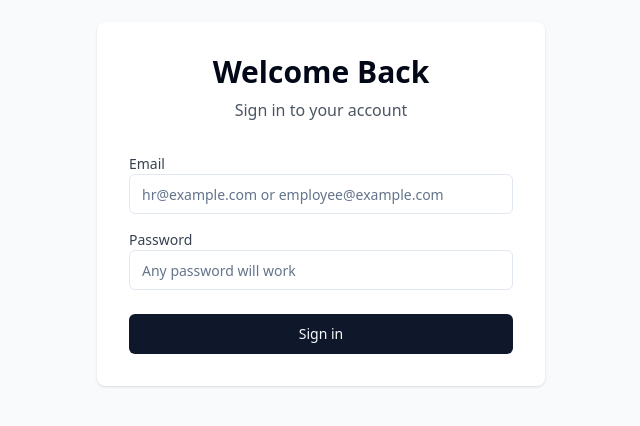
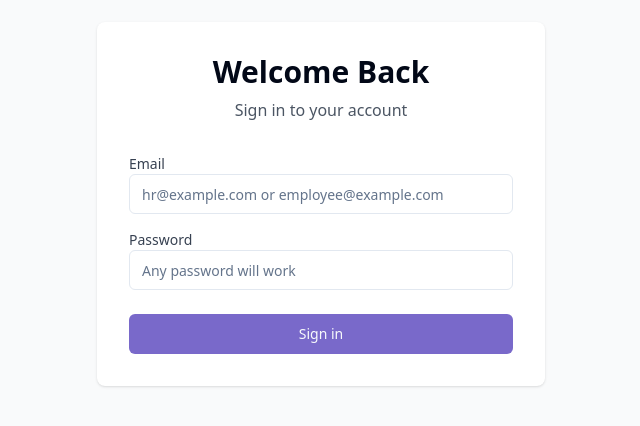
Before and after one commit to BharathSiddoji/frontend-hr-application, a React (Vite) app: page /login in a window 1280 px wide. Shown: the part 196-622 px from the top of the page, without its empty margins (319-959 px from the left). Built offline with nearby package versions, Linux system fonts and the light colour scheme.

Commit message:
Add application colors
Adds colors to the application.

```diff
--- a/src/components/ui/button.tsx
+++ b/src/components/ui/button.tsx
@@ -1,3 +1,4 @@
+
 import * as React from "react"
 import { Slot } from "@radix-ui/react-slot"
 import { cva, type VariantProps } from "class-variance-authority"
--- a/src/index.css
+++ b/src/index.css
@@ -1,3 +1,4 @@
+
 @tailwind base;
 @tailwind components;
 @tailwind utilities;
@@ -13,7 +14,7 @@
     --popover: 0 0% 100%;
     --popover-foreground: 222.2 84% 4.9%;
 
-    --primary: 222.2 47.4% 11.2%;
+    --primary: 250 47.4% 60.2%;
     --primary-foreground: 210 40% 98%;
 
     --secondary: 210 40% 96.1%;
@@ -22,33 +23,26 @@
     --muted: 210 40% 96.1%;
     --muted-foreground: 215.4 16.3% 46.9%;
 
-    --accent: 210 40% 96.1%;
-    --accent-foreground: 222.2 47.4% 11.2%;
+    --accent: 262.1 83.3% 57.8%;
+    --accent-foreground: 210 40% 98%;
 
     --destructive: 0 84.2% 60.2%;
     --destructive-foreground: 210 40% 98%;
 
     --border: 214.3 31.8% 91.4%;
     --input: 214.3 31.8% 91.4%;
-    --ring: 222.2 84% 4.9%;
+    --ring: 250 47.4% 60.2%;
 
     --radius: 0.5rem;
 
-    --sidebar-background: 0 0% 98%;
-
-    --sidebar-foreground: 240 5.3% 26.1%;
-
-    --sidebar-primary: 240 5.9% 10%;
-
-    --sidebar-primary-foreground: 0 0% 98%;
-
-    --sidebar-accent: 240 4.8% 95.9%;
-
-    --sidebar-accent-foreground: 240 5.9% 10%;
-
-    --sidebar-border: 220 13% 91%;
-
-    --sidebar-ring: 217.2 91.2% 59.8%;
+    --sidebar-background: 250 47.4% 60.2%;
+    --sidebar-foreground: 0 0% 100%;
+    --sidebar-primary: 0 0% 100%;
+    --sidebar-primary-foreground: 250 47.4% 60.2%;
+    --sidebar-accent: 252 100% 95%;
+    --sidebar-accent-foreground: 250 47.4% 60.2%;
+    --sidebar-border: 250 47.4% 70%;
+    --sidebar-ring: 250 47.4% 80%;
   }
 
   .dark {
@@ -61,8 +55,8 @@
     --popover: 222.2 84% 4.9%;
     --popover-foreground: 210 40% 98%;
 
-    --primary: 210 40% 98%;
-    --primary-foreground: 222.2 47.4% 11.2%;
+    --primary: 250 47.4% 60.2%;
+    --primary-foreground: 210 40% 98%;
 
     --secondary: 217.2 32.6% 17.5%;
     --secondary-foreground: 210 40% 98%;
@@ -70,7 +64,7 @@
     --muted: 217.2 32.6% 17.5%;
     --muted-foreground: 215 20.2% 65.1%;
 
-    --accent: 217.2 32.6% 17.5%;
+    --accent: 262.1 83.3% 57.8%;
     --accent-foreground: 210 40% 98%;
 
     --destructive: 0 62.8% 30.6%;
@@ -79,14 +73,15 @@
     --border: 217.2 32.6% 17.5%;
     --input: 217.2 32.6% 17.5%;
     --ring: 212.7 26.8% 83.9%;
-    --sidebar-background: 240 5.9% 10%;
-    --sidebar-foreground: 240 4.8% 95.9%;
-    --sidebar-primary: 224.3 76.3% 48%;
-    --sidebar-primary-foreground: 0 0% 100%;
-    --sidebar-accent: 240 3.7% 15.9%;
-    --sidebar-accent-foreground: 240 4.8% 95.9%;
-    --sidebar-border: 240 3.7% 15.9%;
-    --sidebar-ring: 217.2 91.2% 59.8%;
+
+    --sidebar-background: 250 47.4% 35%;
+    --sidebar-foreground: 0 0% 100%;
+    --sidebar-primary: 0 0% 100%;
+    --sidebar-primary-foreground: 250 47.4% 35%;
+    --sidebar-accent: 252 100% 15%;
+    --sidebar-accent-foreground: 0 0% 100%;
+    --sidebar-border: 250 47.4% 40%;
+    --sidebar-ring: 250 47.4% 60.2%;
   }
 }
 
```
